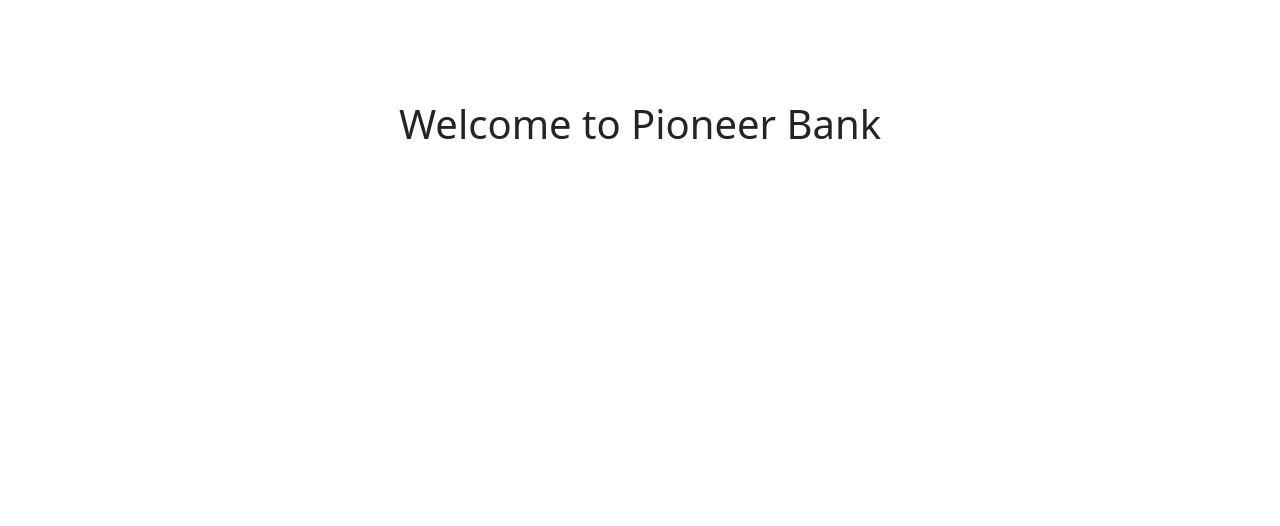
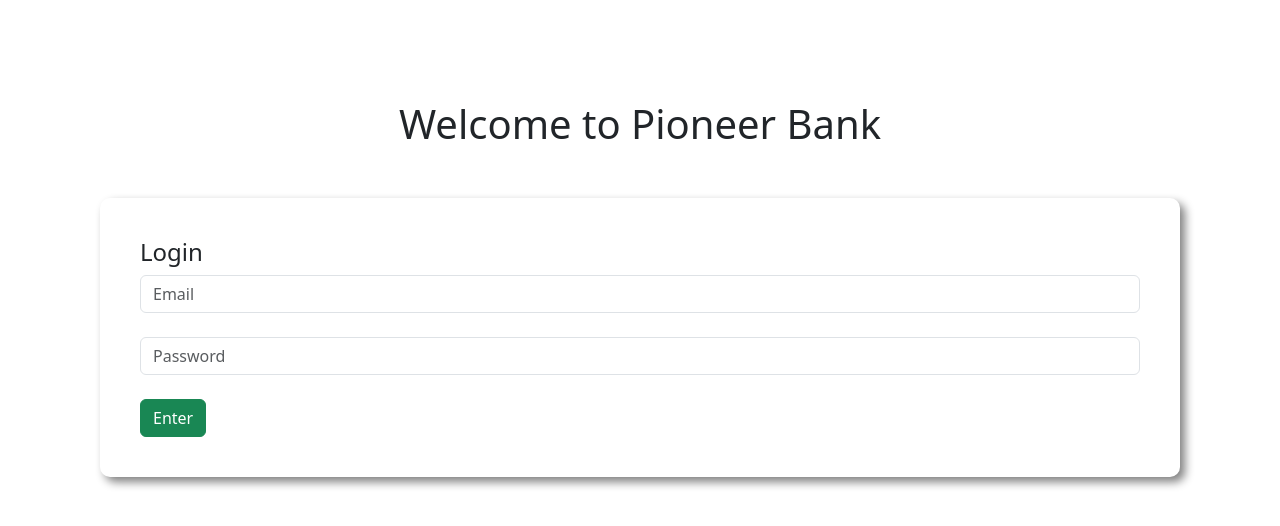
Before and after one commit to MdMostafizurRahaman/pioneerBank, a plain HTML site: page index.html in a window 1280 px wide. Drawn offline with nearby package versions, Linux system fonts and the light colour scheme.

Commit message:
Login form make

```diff
--- a/index.html
+++ b/index.html
@@ -8,6 +8,17 @@
     <link rel="stylesheet" href="style.css">
 </head>
 <body>
-    <h1 class="text-center">Welcome to Pioneer Bank</h1>
+    <div id="login-area">
+        <h1 class="text-center">Welcome to Pioneer Bank</h1>
+
+        <div class="submit-area">
+            <h4>Login</h4>
+            <input type="text" class="form-control" placeholder="Email">
+            <br>
+            <input type="password" class="form-control" placeholder="Password">
+            <br>
+            <button class="btn btn-success">Enter</button>
+        </div>
+    </div>
 </body>
 </html>
--- a/style.css
+++ b/style.css
@@ -1,3 +1,10 @@
 body{
     padding: 100px;
 }
+
+.submit-area{
+    margin-top: 50px;
+    padding: 40px;
+    border-radius: 10px;
+    box-shadow: 5px 5px 10px gray;
+}
```
